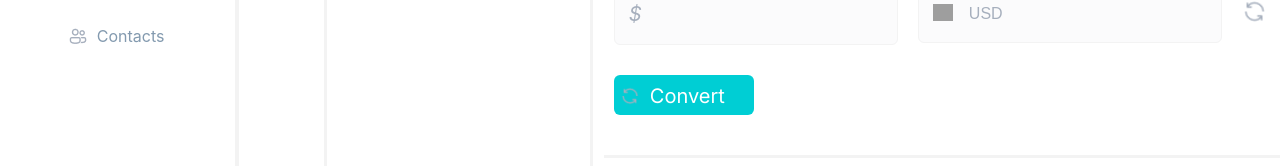
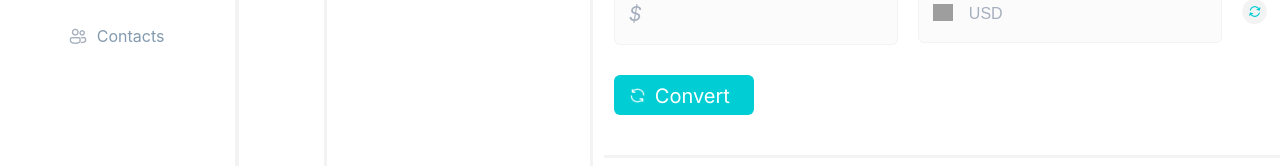
Before and after one commit to nology-tech/synergy, a React (Create React App) app: page /currencyconverter in a window 1280 px wide. Shown: the part 278-444 px from the top of the page. Built offline with nearby package versions, Linux system fonts and the light colour scheme; grey boxes are pictures that could not be loaded.

Commit message:
changed images, updated regexpression

```diff
--- a/src/components/CurrencyConverter/CurrencyConverter.jsx
+++ b/src/components/CurrencyConverter/CurrencyConverter.jsx
@@ -4,7 +4,8 @@ import "./CurrencyConverter.scss";
 import { Link } from "react-router-dom";
 import currency from '../../data/currency';
 import { faL } from '@fortawesome/free-solid-svg-icons';
-import convertImage from "../../assets/images/ep_refresh.png"
+import convertImage from "../../assets/images/flipbutton.png"
+import convertIcon from "../../assets/images/flipicon.png"
 
 const CurrencyConverter = (props) => {
     const {amount,setAmount,baseCurrency,setBaseCurrency,toCurrency,setToCurrency,convertedAmount,
@@ -19,7 +20,7 @@ const CurrencyConverter = (props) => {
     const message1From = `1 ${baseCurrency.code} = ${1 * fxRate} ${toCurrency.code}`;
     const message1To = `1 ${toCurrency.code} = ${inverseFXRate} ${baseCurrency.code}`;
     // const numericRegExp = /^[0-9]+$/;
-    const numericRegExp = /^\d+\.\d{0,10}$/;
+    const numericRegExp = /^\d*\.?\d*$/;
 
 
 
@@ -90,7 +91,7 @@ const CurrencyConverter = (props) => {
                   </div>
               </div>
               <button className = "currencyConverter__main__btn" onClick={convertAmount}>
-                <img src={convertImage} className="currencyConverter__main__btn-img"/>
+                <img src={convertIcon} className="currencyConverter__main__btn-img"/>
                 <span className='currencyConverter__main__btn-span'>Convert</span>
               </button>
             </div>
--- a/src/components/CurrencyConverter/CurrencyConverter.scss
+++ b/src/components/CurrencyConverter/CurrencyConverter.scss
@@ -98,9 +98,10 @@
             color: $color-white;
         }
         &__btn-img {
-            padding-top: 10px;
-            width: 20px;
-            height: 20px;
+            padding-top: 12px;
+            padding-left: 10px;
+            width: 15px;
+            height: 15px;
         }
         &__btn-span {
             font-size: 20px;
```
Also changed, not shown: src/assets/images/flipbutton.png (added), src/assets/images/flipicon.png (added).
